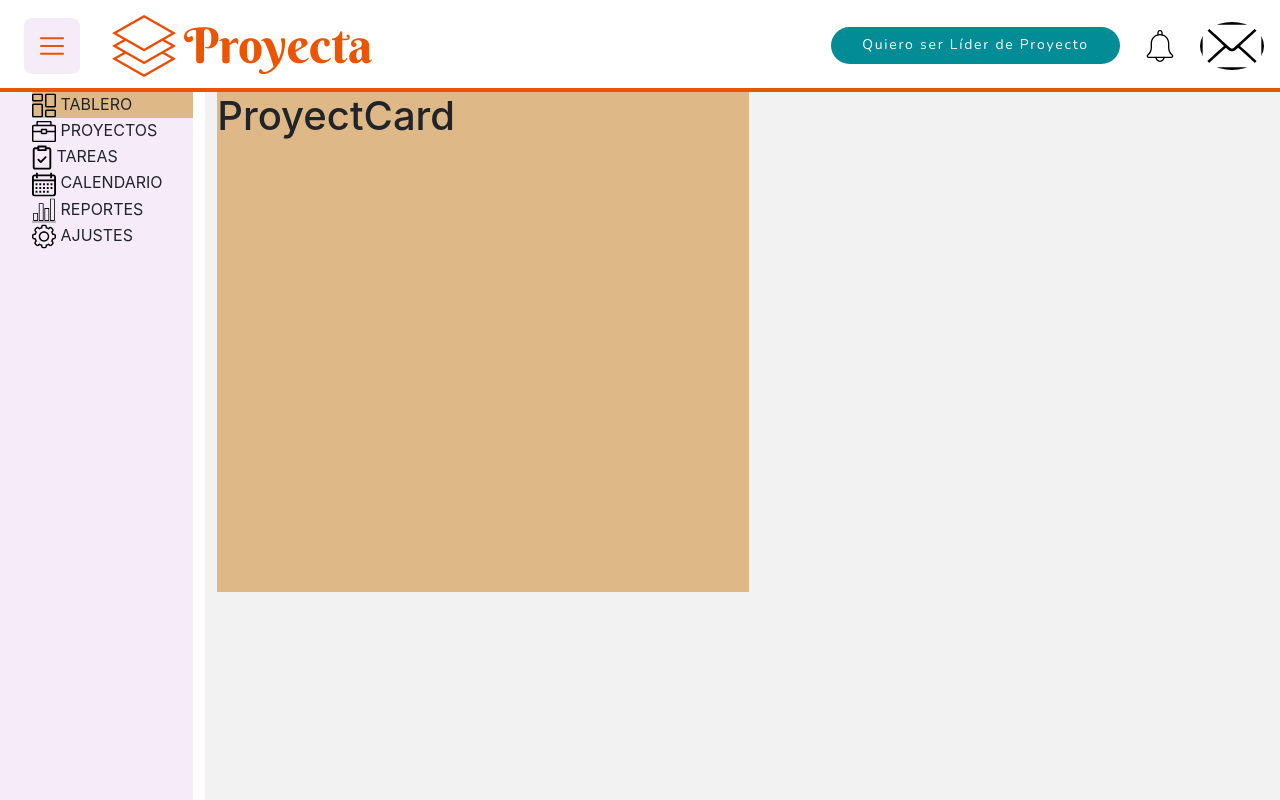
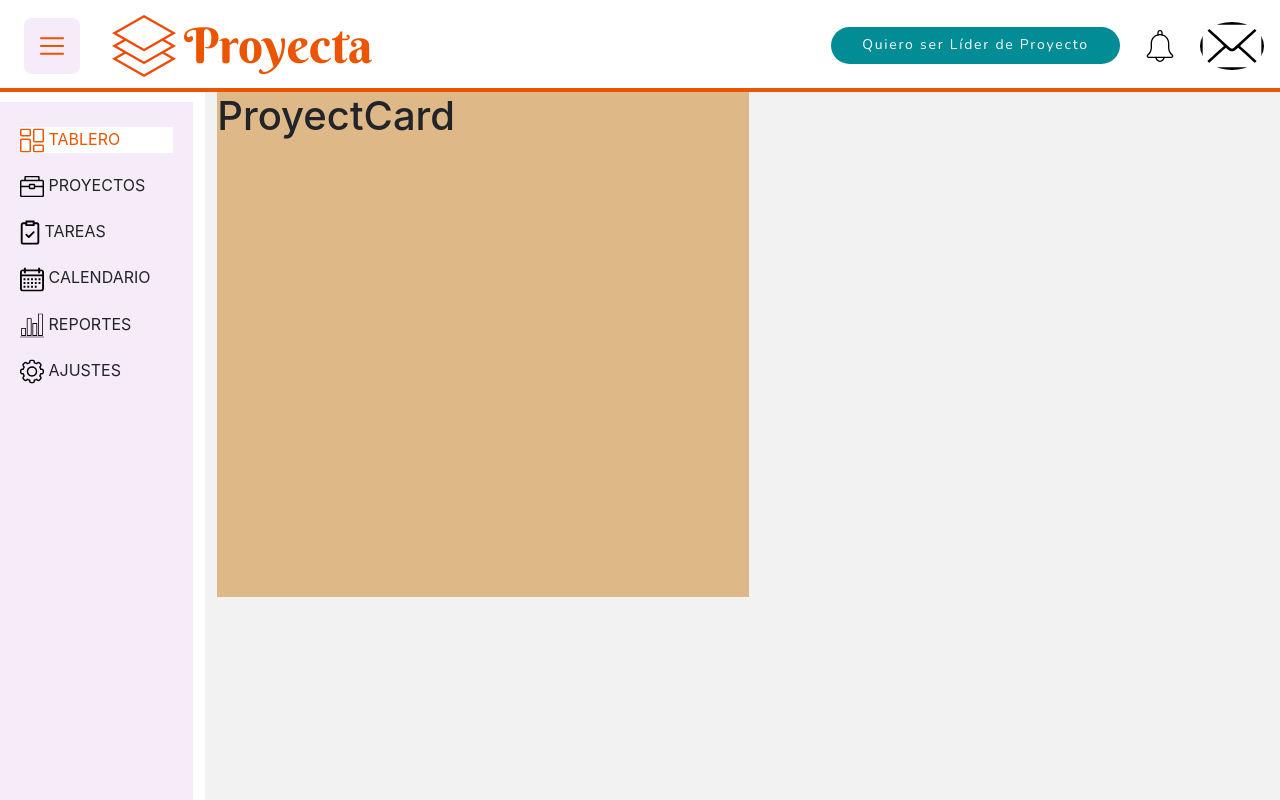
Before and after one commit to marielcaro/Proyecta-FrontEnd, a React (Create React App) app: page / in a window 1280 px wide. Shown: the top 800 px of the page. Built offline with nearby package versions, Linux system fonts and the light colour scheme.

Commit message:
SidebarTerminado

```diff
--- a/src/Modules/Admin/components/Sidebar/ListItem.jsx
+++ b/src/Modules/Admin/components/Sidebar/ListItem.jsx
@@ -1,4 +1,4 @@
-import classnames from "classnames";
+import classnames from "classnames";/* Se instalo una libreria llama classnames */
 import style from "./sidebar.module.css";
 
 export const ListItem = ({ item, selected }) => {
@@ -7,7 +7,7 @@ export const ListItem = ({ item, selected }) => {
     <li
       className={classnames(style["list-item"], { [style.selected]: selected })}
     >
-      <img src={Icon} alt="dashboard" /> {txt}
+      <img src={Icon} alt="dashboard" className={classnames({[style.selectedicon]: selected})} /> {txt}
     </li>
   );
 };
--- a/src/Modules/Admin/components/Sidebar/sidebar.module.css
+++ b/src/Modules/Admin/components/Sidebar/sidebar.module.css
@@ -21,5 +21,33 @@
 }
 
 .selected {
-    background-color: burlywood;
+    background-color: #fff;
+    cursor: pointer;
+    transition: all ease-in-out .3s;
+    color: #EB5401;
 }
+
+.selectedicon{
+    filter: invert(36%) sepia(40%) saturate(2983%) hue-rotate(3deg) brightness(97%) contrast(102%);
+}
+
+ul {
+    margin: 10px;
+    padding: 5px;
+}
+
+li {
+    margin: 20px 5px;
+}
+
+/* .list-item {
+    cursor: pointer;
+    transition: all ease-in-out .3s;
+} */
+
+.list-item:hover{
+    color: #EB5401;
+    background-color: #fff;
+    border-color: #fff;
+
+}
```
Also changed, not shown: 2 other files (tests, documents, lock files or other folders).
